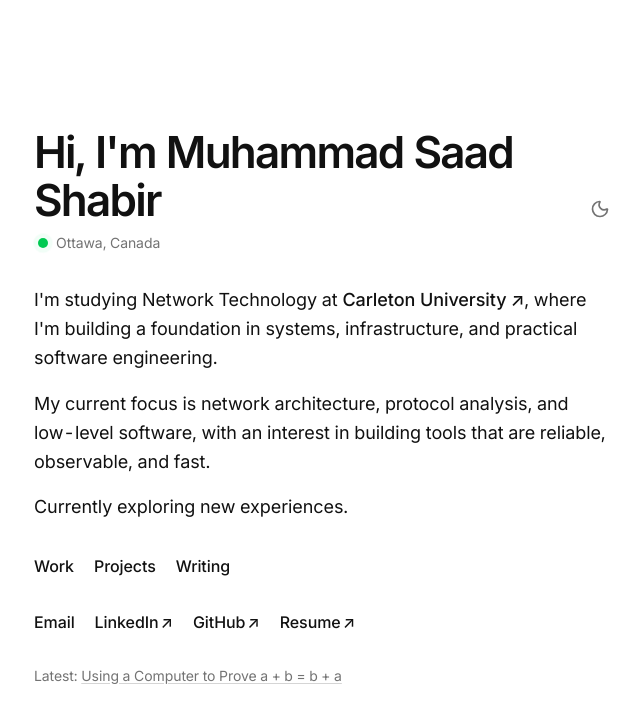
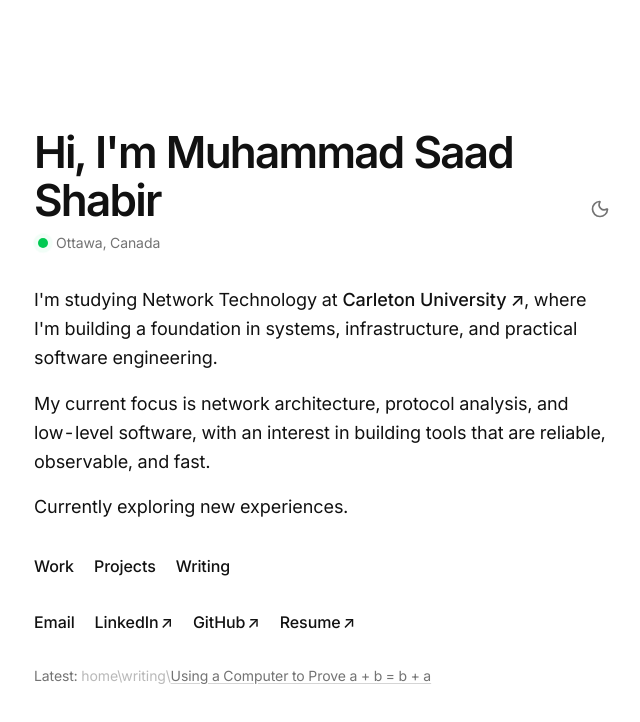
Before and after one commit to msaadshabir/personal-website, a Next.js app: page / in a window 1280 px wide. Shown: the top 722 px of the page, without its empty margins (318-958 px from the left). Built offline with nearby package versions, Linux system fonts and the light colour scheme.

Commit message:
Display latest post with path-style prefix

```diff
--- a/app/page.tsx
+++ b/app/page.tsx
@@ -107,8 +107,15 @@ export default function Home(): React.JSX.Element {
         ))}
       </div>
 
+      {(() => {
+        const segments = WRITING[0].url.split("/").filter(Boolean);
+        const dir = segments.slice(0, -1);
+        return (
           <p className="text-sm text-muted-foreground">
             Latest:{" "}
+            <span className="text-muted-foreground/50">
+              home{dir.length > 0 && `\\${dir.join("\\")}\\`}
+            </span>
             <Link
               href={WRITING[0].url}
               className="underline underline-offset-2 decoration-muted-foreground/30 hover:decoration-muted-foreground transition-colors"
@@ -116,6 +123,8 @@ export default function Home(): React.JSX.Element {
               {WRITING[0].title}
             </Link>
           </p>
+        );
+      })()}
     </section>
   );
 }
```
Lines whose indentation alone changed are shown as unchanged.
